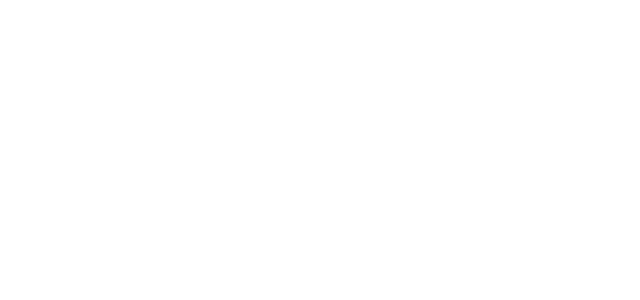
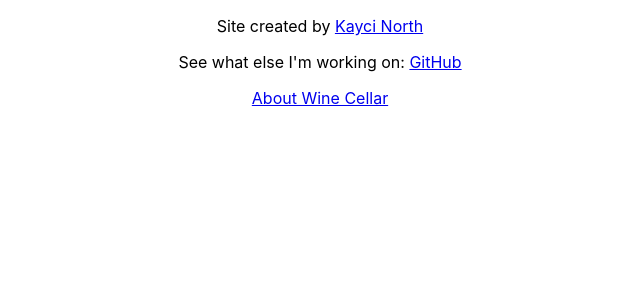
Before and after one commit to knorth2/wine_cellar_frontend, a React (Create React App) app: page /wine in a window 1280 px wide. Shown: the top 300 px of the page, without its empty margins (320-960 px from the left). Built offline with nearby package versions, Linux system fonts and the light colour scheme.

Commit message:
added footer component

```diff
--- a/src/App.js
+++ b/src/App.js
@@ -9,11 +9,9 @@
 import Layout from './Components/Layout'
 import Login from './Screens/Login'
 import Register from './Screens/Register'
-import Nav from './Components/Nav'
 
 
 let baseUrl = process.env.REACT_APP_BACKEND_URL;
-
 
 
 function App() {
@@ -87,9 +85,7 @@
         console.log(getWine())
         navigate("wine")
     })
-
 }
-
 
   const logout = () => {
     console.log('successfully logged out')
@@ -165,7 +161,6 @@
     .then (res => {
       const copyWine = [...wine]
       const findIndex = wine.findIndex(wine => wine.id === id)
-      // deleting dog from copyDogs array
       copyWine.splice(findIndex,1)
       setWine(copyWine)
   })
@@ -176,17 +171,17 @@
   return (
     <div className="App">
 
-      {/* <Layout user={user} wine={wine} logout={logout}> */}
+      <Layout user={user} wine={wine} logout={logout}>
       <Routes>
-      <Route path='/' element={<Home user={user} logout={logout}/>}/>
+      <Route path='/' element={<Home user={user} />}/>
       <Route path='/login' element={<Login login={loginUser}/>}/>
       <Route path='/register' element={<Register register={register}/>}/>
-      <Route path='/wine' element={<Wine wine={wine} setWine={setWine} logout={logout} user={user} delete={deleteWine}/>}/>
-      <Route path='/wine/:id' element={<ShowWine user={user} delete={deleteWine} />}/>
-      <Route path='/new' element ={<AddWine addWine={addWine} user={user} wine={wine}/>}/>
-      <Route path='/edit/:id' element={<EditWine editWine={editWine}  user={user}/>}/>
+      <Route path='/wine' element={<Wine wine={wine} user={user} />}/>
+      <Route path='/wine/:id' element={<ShowWine delete={deleteWine} />}/>
+      <Route path='/new' element ={<AddWine addWine={addWine} />}/>
+      <Route path='/edit/:id' element={<EditWine editWine={editWine} />}/>
       </Routes>
-      {/* </Layout> */}
+      </Layout>
     </div>
   );
 }
--- /dev/null
+++ b/src/Components/Footer.jsx
@@ -0,0 +1,23 @@
+import React from 'react'
+import { Link } from 'react-router-dom';
+
+function Footer(props) {
+  return (
+    <footer>
+    <div className='footer-left'>
+      <p>Site created by <a href="https://www.linkedin.com/in/kayci-north/" target="_blank" rel="noreferrer">Kayci North</a></p>
+      <p>See what else I'm working on: <a href="https://github.com/knorth2" target="_blank" rel="noreferrer">GitHub</a></p>
+      <p><a href='/about'>About Wine Cellar</a></p>
+    </div>
+    <div className='footer-right'>
+      {props.user ?
+        <Link to='/'><button onClick={() => props.logout()}>Logout</button></Link>
+
+        : null
+      }
+    </div>
+  </footer>
+  )
+}
+
+export default Footer
--- a/src/Components/Layout.jsx
+++ b/src/Components/Layout.jsx
@@ -1,12 +1,21 @@
-import React from 'react'
-import { Navigate } from "react-router-dom";
+import { useLocation, useParams } from 'react-router-dom';
+import Footer from './Footer';
 
-function Layout({ children, user }) {
-    if (!user) {
-        return <Navigate to="/login" />;
-      } else {
-        return children;
+export default function Layout({ children, user, wine, logout }) {
+  let location = useLocation();
+  // let { id } = useParams();
+
+  return (
+    <div>
+      {children}
+      {location.pathname === '/about' || location.pathname === '/wine'  ?
+        <Footer
+          user={user}
+          wine={wine}
+          logout={logout}
+        />
+        : null
       }
-    };
-
-export default Layout
+    </div>
+  )
+}
--- a/src/Screens/Wine.jsx
+++ b/src/Screens/Wine.jsx
@@ -1,6 +1,6 @@
 import React from "react";
 import { useNavigate, Link } from "react-router-dom";
-import barrels from '../assets/graphics/barrels.png'
+import barrels from '../assets/graphics/barrels.png';
 
 function Wine(props) {
   const navigate = useNavigate();
@@ -13,7 +13,6 @@
           <Link to="/">
             <button className="barrels"><img className='barrels-img' alt='wine-barrel' src={barrels}></img></button>
           </Link>
-          <Link to='/'><button onClick={() => props.logout()}>Logout</button></Link>
           <h2>{props.user}</h2>
           <table>
             <tbody>
```
Also changed, not shown: src/Components/Nav.jsx (deleted, +0 -15 lines).
